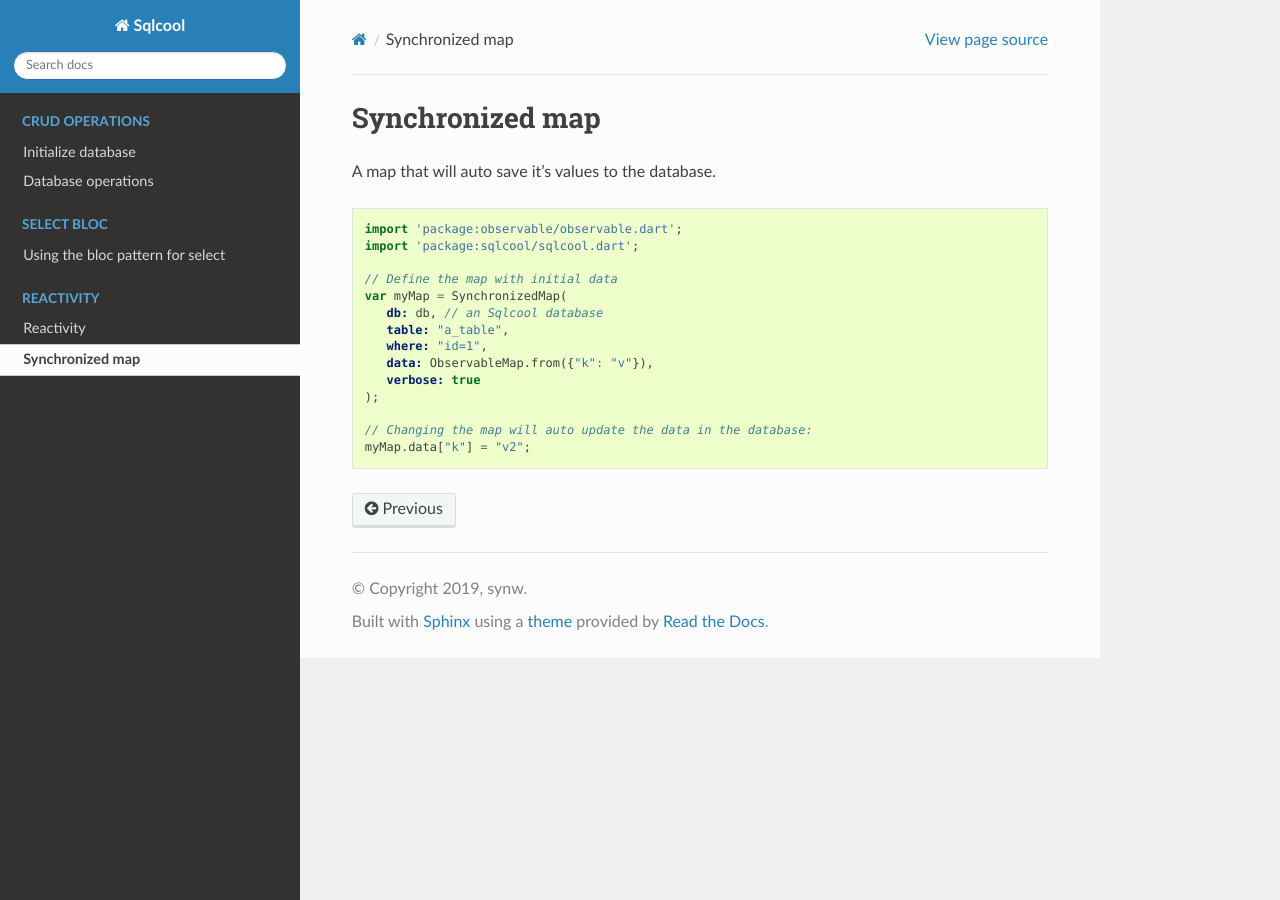
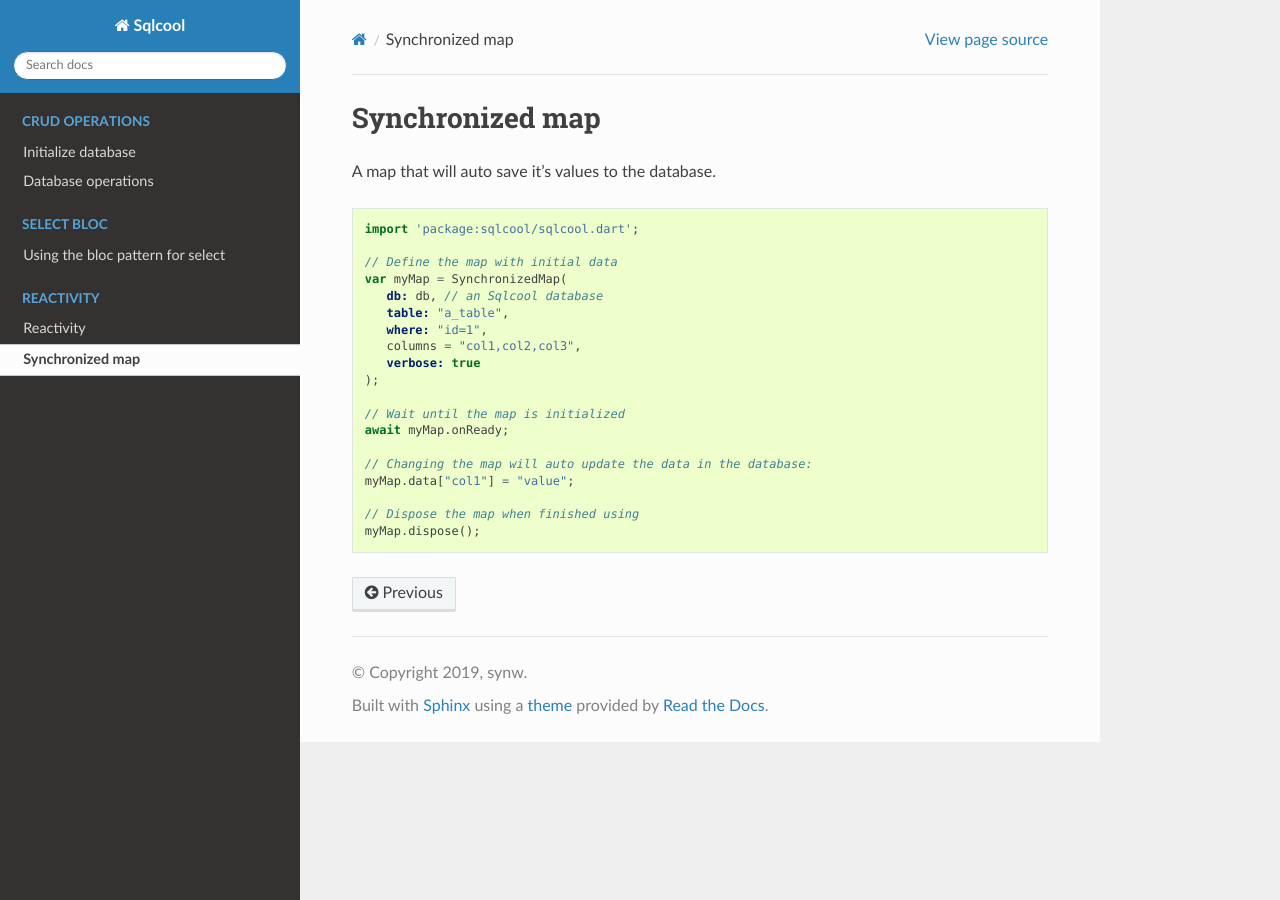
Before and after one commit to synw/sqlcool, a Sphinx documentation site: the page built from docs/sync_map.rst, in a window 1280 px wide. Built offline with Sphinx 7.4.7 and the Read the Docs theme 2.0.0, drawn with Linux system fonts in a browser that asks for light colours.

Commit message:
Update docs

```diff
--- a/docs/sync_map.rst
+++ b/docs/sync_map.rst
@@ -7,7 +7,6 @@ A map that will auto save it's values to the database.
 
 ::
 
-   import 'package:observable/observable.dart';
    import 'package:sqlcool/sqlcool.dart';
 
    // Define the map with initial data
@@ -15,9 +14,15 @@ A map that will auto save it's values to the database.
       db: db, // an Sqlcool database
       table: "a_table",
       where: "id=1",
-      data: ObservableMap.from({"k": "v"}),
+      columns = "col1,col2,col3",
       verbose: true
    );
 
+   // Wait until the map is initialized
+   await myMap.onReady;
+
    // Changing the map will auto update the data in the database:
-   myMap.data["k"] = "v2";
+   myMap.data["col1"] = "value";
+
+   // Dispose the map when finished using
+   myMap.dispose();
```
